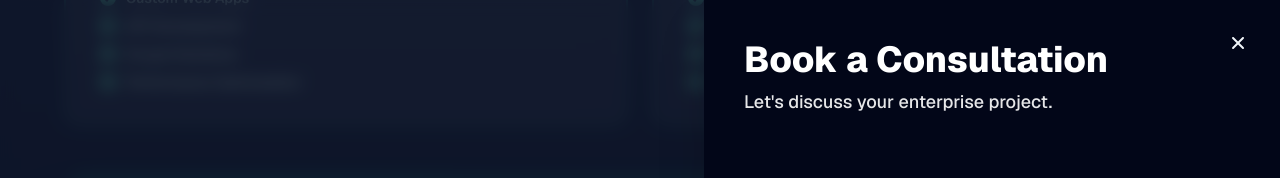
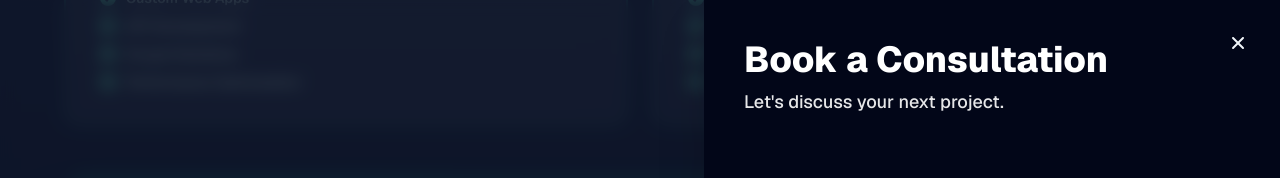
Before and after one commit to alexburrows/abpersonal, a Next.js app: page / in a window 1280 px wide. Both pictures are taken after a click on the button "Book a Free Consultation". Shown: the part 4611-4789 px from the top of the page. Built offline with nearby package versions, Linux system fonts and the light colour scheme.

Commit message:
added text amed

```diff
--- a/components/book-me-modal.tsx
+++ b/components/book-me-modal.tsx
@@ -229,7 +229,7 @@ export default function BookMeModal() {
                       Book a Consultation
                     </h2>
                     <p className="text-lg font-medium text-white/90">
-                      Let&apos;s discuss your enterprise project.
+                      Let&apos;s discuss your next project.
                     </p>
                   </div>
                 </div>
```
